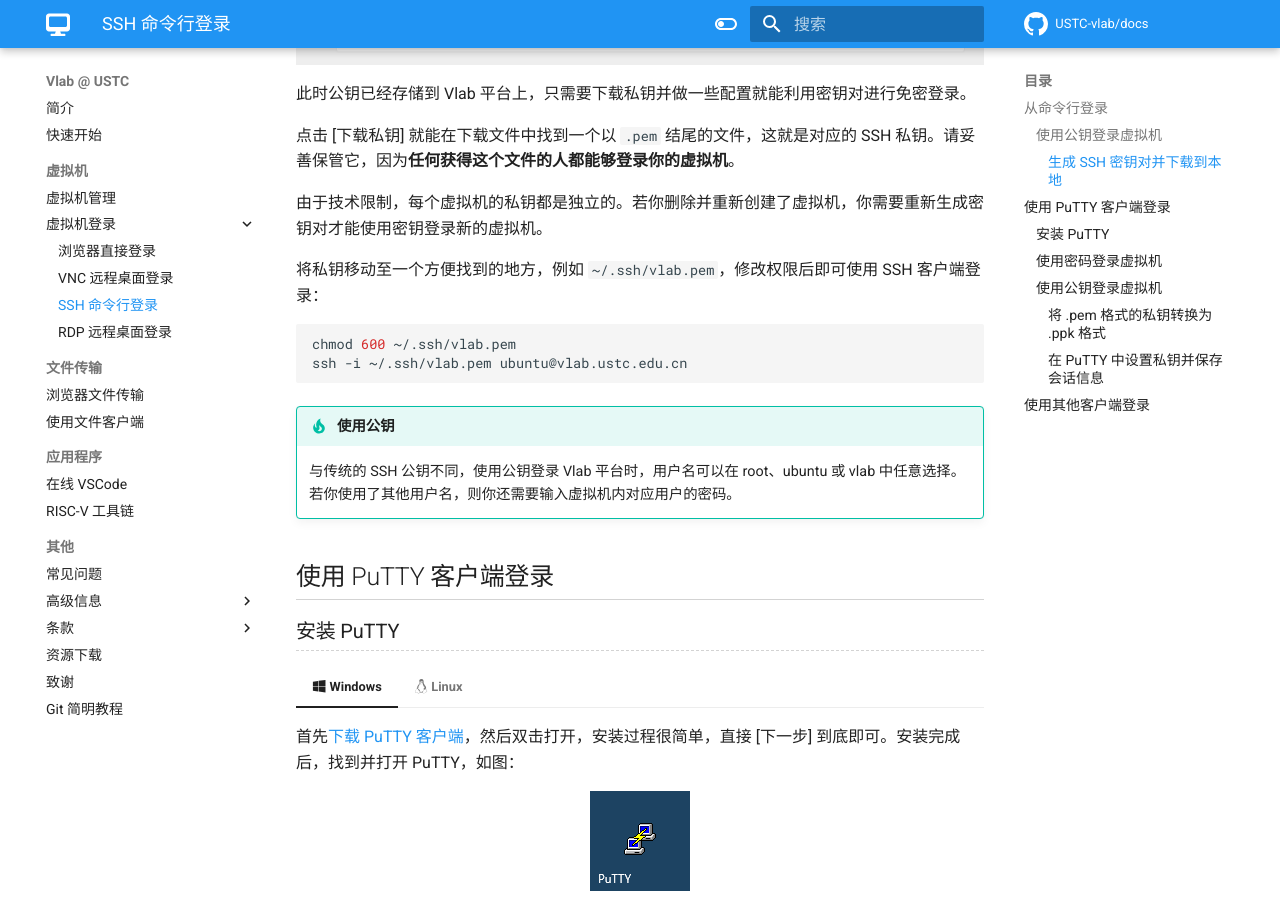
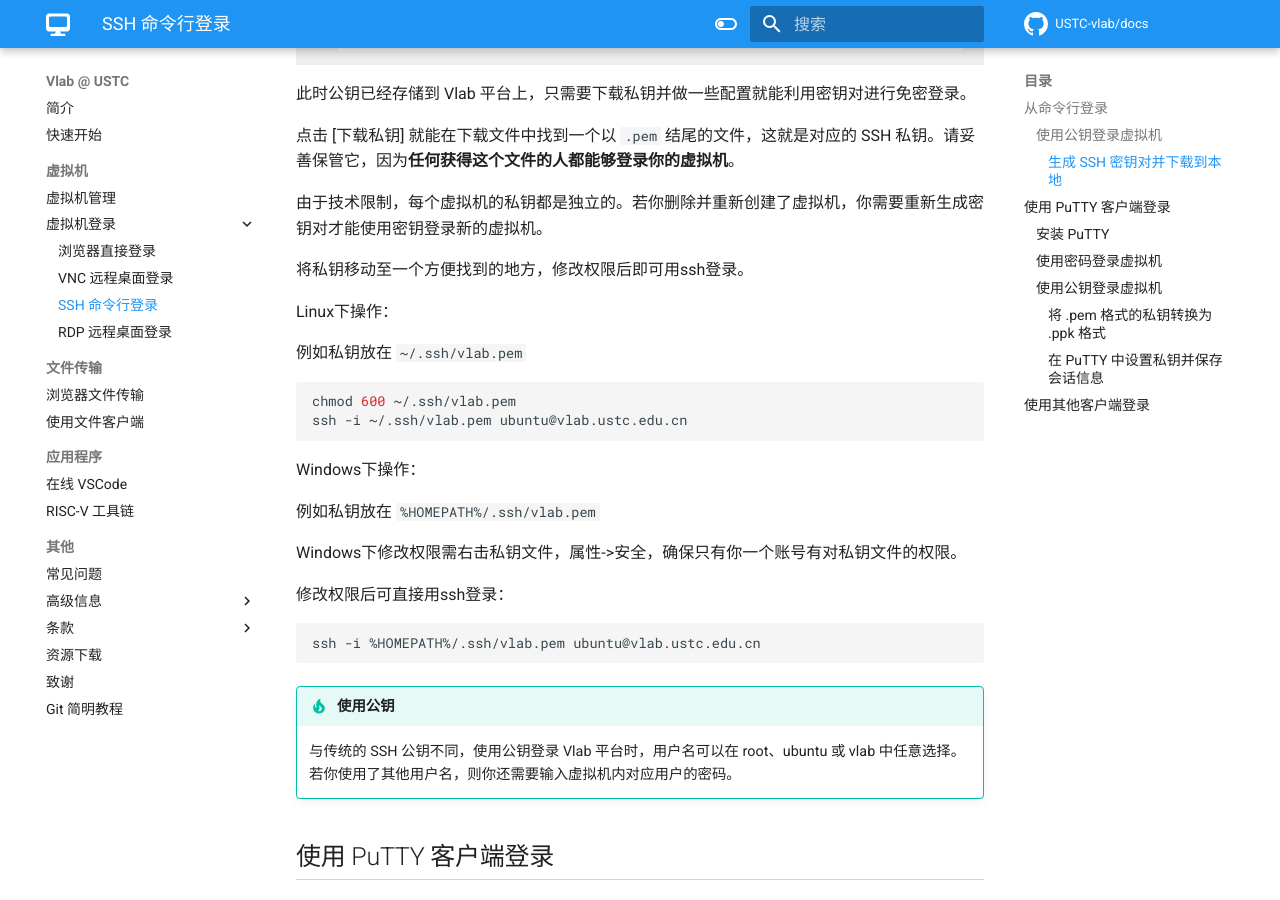
Before and after one commit to USTC-vlab/docs, an MkDocs documentation site: the page built from docs/login/ssh.md, in a window 1280 px wide and 900 px high, scrolled down 1901 px. Built offline with MkDocs 1.6.1 and Material for MkDocs 9.7.7, drawn with Linux system fonts in a browser that asks for light colours; comment, search, counter and statistics services are not loaded.

Commit message:
add pem permission instruction on Windows

````diff
--- a/docs/login/ssh.md
+++ b/docs/login/ssh.md
@@ -70,11 +70,27 @@
 
 由于技术限制，每个虚拟机的私钥都是独立的。若你删除并重新创建了虚拟机，你需要重新生成密钥对才能使用密钥登录新的虚拟机。
 
-将私钥移动至一个方便找到的地方，例如 `~/.ssh/vlab.pem`，修改权限后即可使用 SSH 客户端登录：
+将私钥移动至一个方便找到的地方，修改权限后即可用ssh登录。
+
+Linux下操作：
+
+例如私钥放在 `~/.ssh/vlab.pem`
 
 ```shell
 chmod 600 ~/.ssh/vlab.pem
 ssh -i ~/.ssh/vlab.pem ubuntu@vlab.ustc.edu.cn
+```
+
+Windows下操作：
+
+例如私钥放在 `%HOMEPATH%/.ssh/vlab.pem`
+
+Windows下修改权限需右击私钥文件，属性->安全，确保只有你一个账号有对私钥文件的权限。
+
+修改权限后可直接用ssh登录：
+
+```shell
+ssh -i %HOMEPATH%/.ssh/vlab.pem ubuntu@vlab.ustc.edu.cn
 ```
 
 !!! tip "使用公钥"
````
